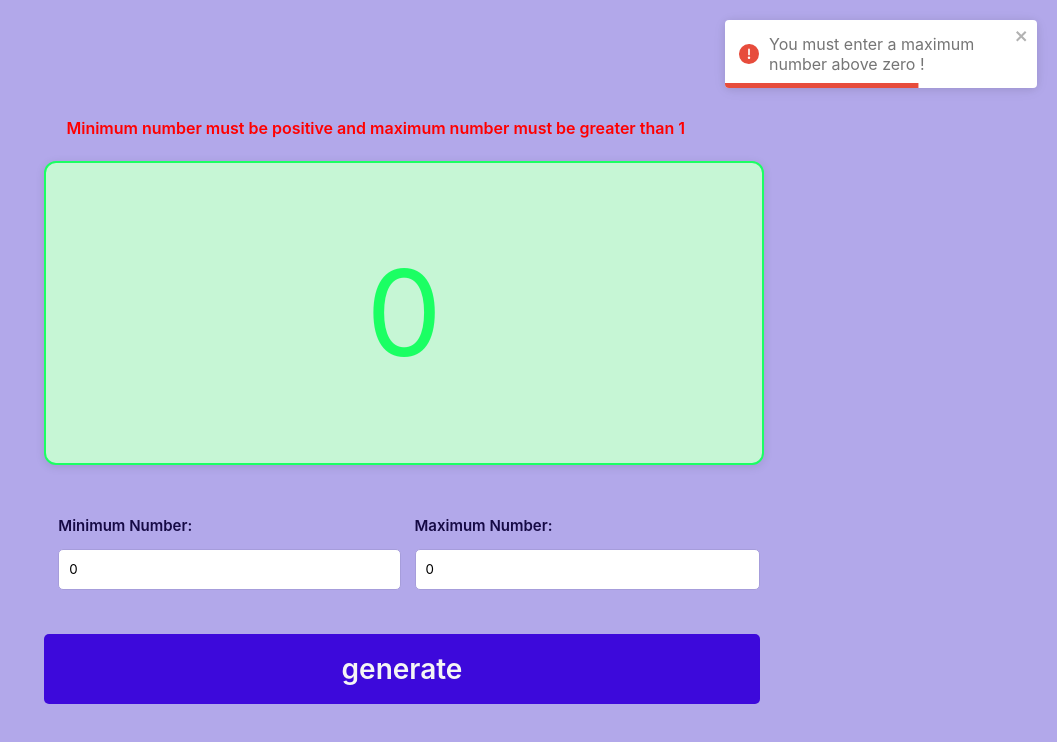
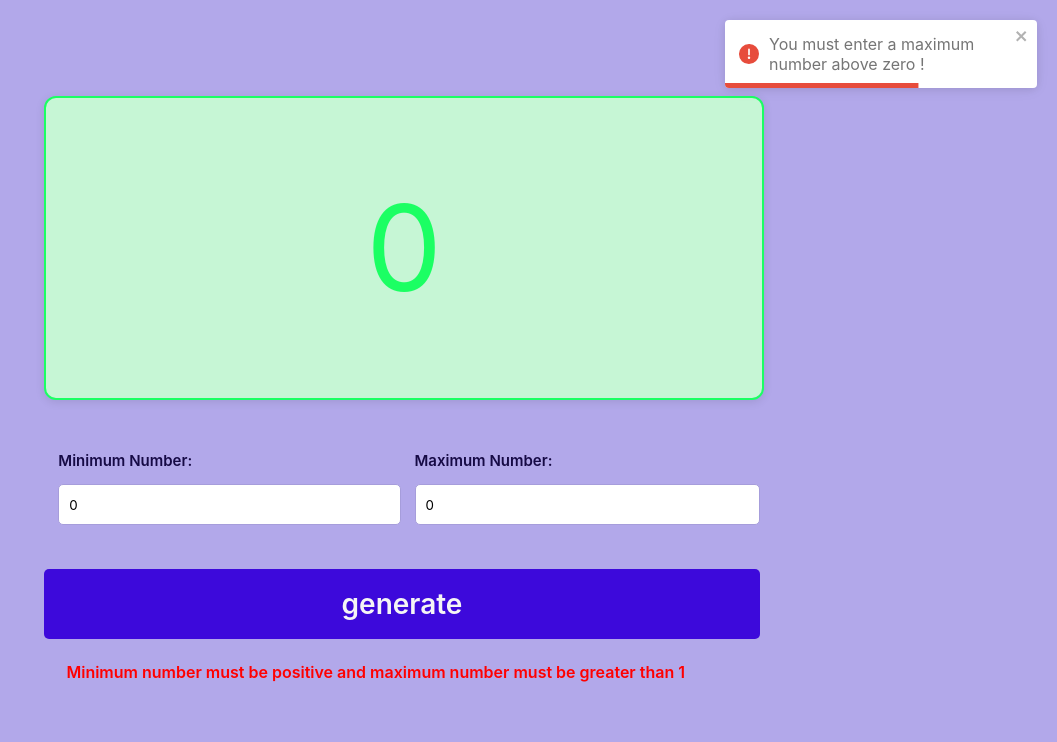
Before and after one commit to jamesobed/ISDS-Random-Number-generator, a React (Create React App) app: page / in a window 1280 px wide. Both pictures are taken after a click on the button "generate". Shown: the top 742 px of the page, without its empty margins (223-1280 px from the left). Built offline with nearby package versions, Linux system fonts and the light colour scheme.

Commit message:
Update random.js

```diff
--- a/src/components/random/random.js
+++ b/src/components/random/random.js
@@ -41,14 +41,6 @@ const Random = () => {
 
   return (
     <div className="random" id="container">
-      {isError && (
-        <>
-          <div className="alert-error">
-            Minimum number must be positive and maximum number must be greater than 1
-          </div>
-          <Toast />
-        </>
-      )}
       <div className="random__container">
         <ShowRandom count={count} />
         <div className="random__container-input">
@@ -81,6 +73,15 @@ const Random = () => {
         </div>
         <RandomBtn randomHandler={handleRandom} />
       </div>
+      {isError && (
+        <>
+          <div className="alert-error">
+            Minimum number must be positive and maximum number must be greater
+            than 1
+          </div>
+          <Toast />
+        </>
+      )}
     </div>
   );
 };
```
